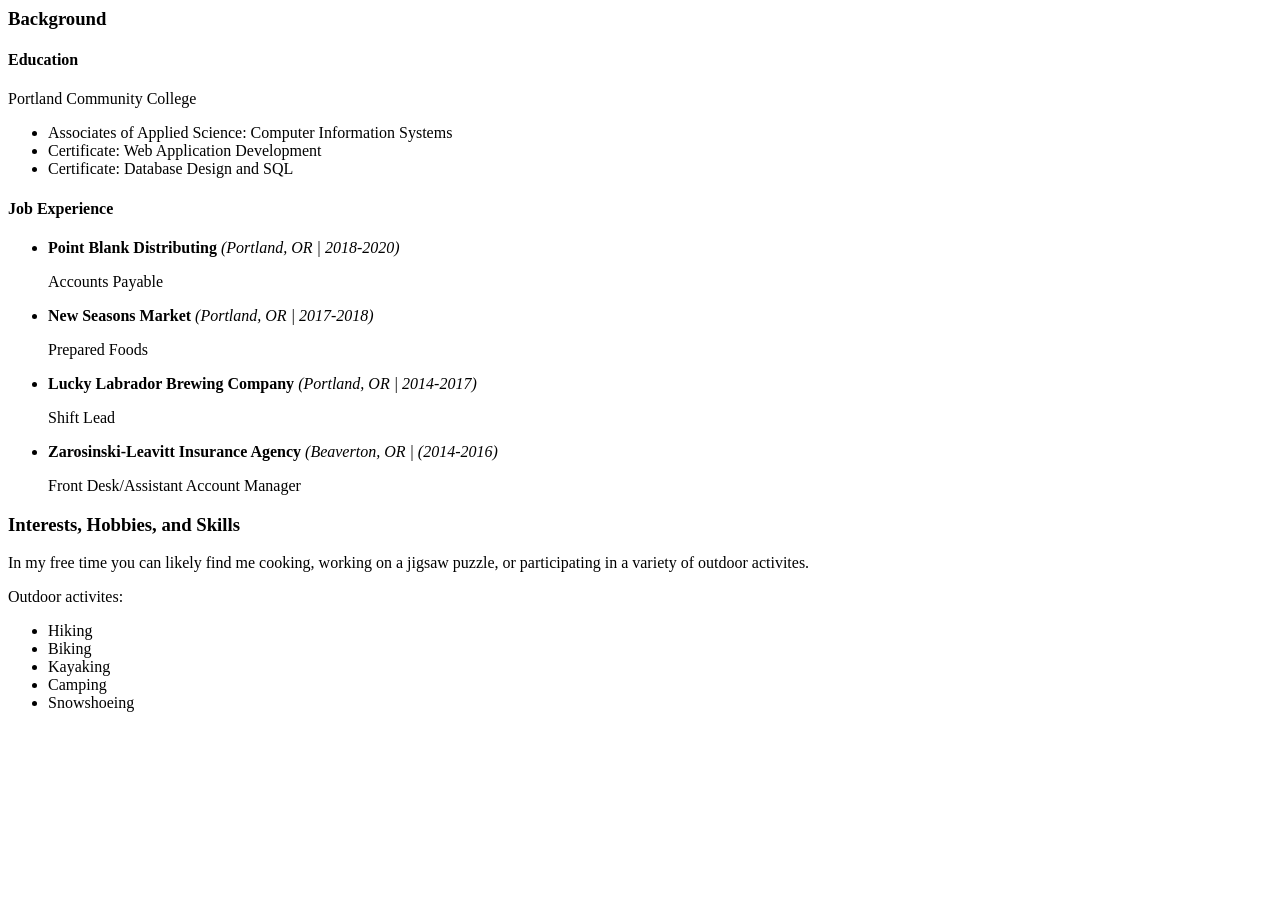
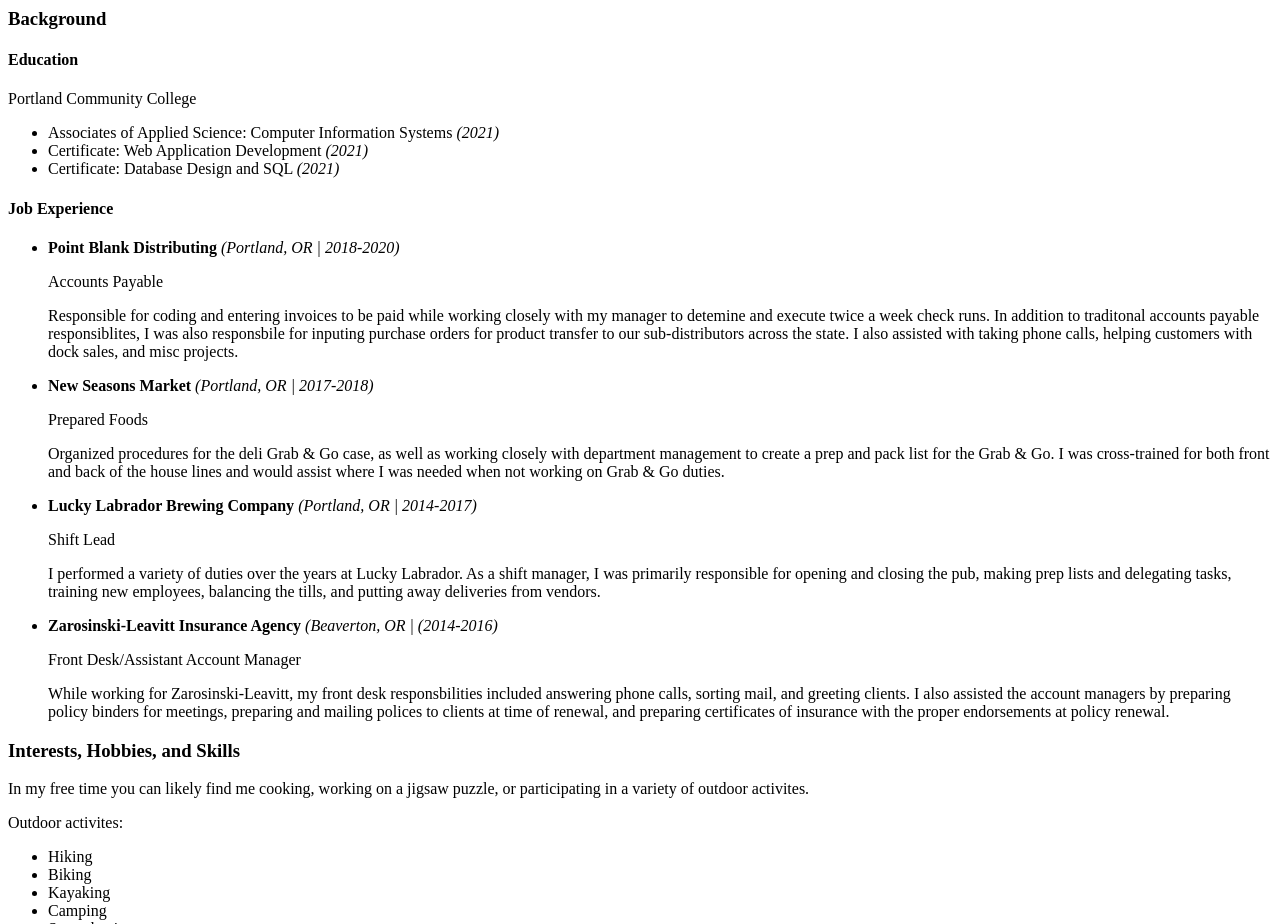
Before and after one commit to kpundt93/portfolio, a plain HTML site: page index.html in a window 1280 px wide. Shown: the part 1100-2024 px from the top of the page. Before the commit the page ends 1828 px from the top, so only its background shows below. Drawn offline with Linux system fonts and the light colour scheme.

Commit message:
added more detail to Job Experience section

```diff
--- a/index.html
+++ b/index.html
@@ -57,21 +57,27 @@
   <h4>Education</h4>
   <p>Portland Community College</p>
   <ul>
-    <li>Associates of Applied Science: Computer Information Systems</li>
-    <li>Certificate: Web Application Development</li>
-    <li>Certificate: Database Design and SQL</li>
+    <li>Associates of Applied Science: Computer Information Systems <em>(2021)</em></li>
+    <li>Certificate: Web Application Development <em>(2021)</em></li>
+    <li>Certificate: Database Design and SQL <em>(2021)</em></li>
   </ul>
   <h4>Job Experience</h4>
   <ul>
     <li><strong>Point Blank Distributing</strong> <em>(Portland, OR | 2018-2020)</em></li>
-    <p>Accounts Payable </p>
-    <p></p>
+    <p>Accounts Payable</p>
+    <p>Responsible for coding and entering invoices to be paid while working closely with my manager to detemine and execute twice a week check runs. In addition to traditonal accounts payable responsiblites, I was also responsbile for inputing purchase orders for product transfer to our sub-distributors across the state. I also assisted with taking phone calls, helping customers with dock sales, and misc projects.</p>
+
     <li><strong>New Seasons Market</strong> <em>(Portland, OR | 2017-2018)</em></li>
     <p>Prepared Foods</p>
+    <p>Organized procedures for the deli Grab & Go case, as well as working closely with department management to create a prep and pack list for the Grab & Go. I was cross-trained for both front and back of the house lines and would assist where I was needed when not working on Grab & Go duties.</p>
+
     <li><strong>Lucky Labrador Brewing Company</strong> <em>(Portland, OR | 2014-2017)</em></li>
     <p>Shift Lead</p>
+    <p>I performed a variety of duties over the years at Lucky Labrador. As a shift manager, I was primarily responsible for opening and closing the pub, making prep lists and delegating tasks, training new employees, balancing the tills, and putting away deliveries from vendors.</p>
+
     <li><strong>Zarosinski-Leavitt Insurance Agency</strong> <em>(Beaverton, OR | (2014-2016)</em></li>
     <p>Front Desk/Assistant Account Manager</p>
+    <p>While working for Zarosinski-Leavitt, my front desk responsbilities included answering phone calls, sorting mail, and greeting clients. I also assisted the account managers by preparing policy binders for meetings, preparing and mailing polices to clients at time of renewal, and preparing certificates of insurance with the proper endorsements at policy renewal.</p>
   </ul>
 
   <h3>Interests, Hobbies, and Skills</h3>
```
